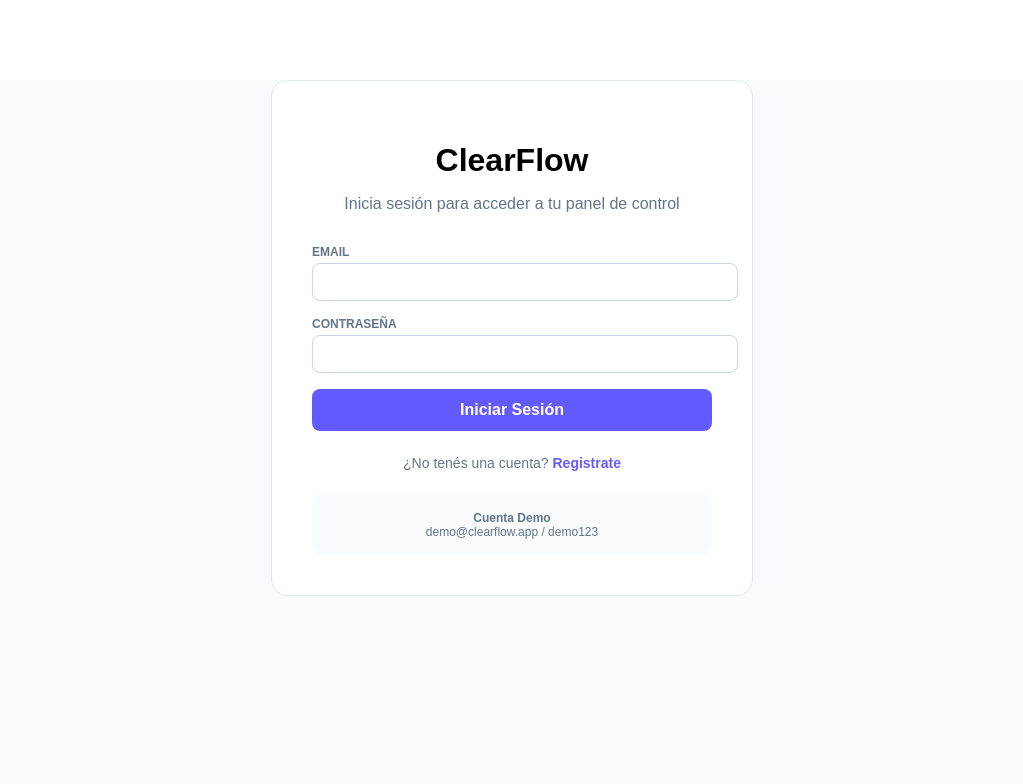
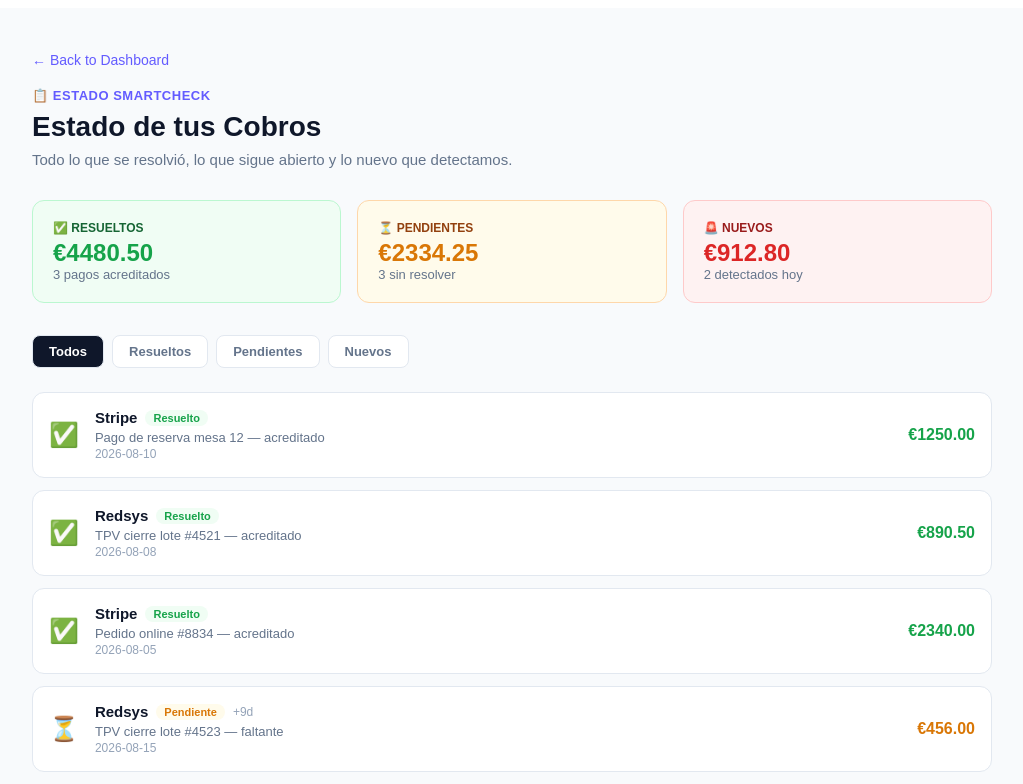
Before and after one commit to gerardobirkhofer-lab/clearflow-frontend, a React (Vite) app: page /reconciliation in a window 1280 px wide. Before the commit this address led to /login. Shown: the top 784 px of the page, without its empty margins (128-1151 px from the left). Built offline with nearby package versions, Linux system fonts and the light colour scheme.

Commit message:
feat: SmartCheckStatus continuo con Resueltos/Pendientes/Nuevos + datos demo

```diff
--- a/src/App.tsx
+++ b/src/App.tsx
@@ -19,7 +19,7 @@ import Login from './pages/Login';
 import TenantSelector from './pages/TenantSelector';
 import Reports from './pages/Reports';
 import MismatchTracker from './pages/MismatchTracker';
-import Reconciliation from './pages/Reconciliation';
+import SmartCheckStatus from './pages/SmartCheckStatus';
 import Pricing from './pages/Pricing';
 import DisputeTracker from './pages/DisputeTracker';
 import Communications from './pages/Communications';
@@ -91,7 +91,7 @@ function AppContent() {
           <Route path="/mismatch-tracker" element={<MismatchTracker />} />
           <Route path="/dispute-tracker" element={<DisputeTracker />} />
           <Route path="/communications" element={<Communications />} />
-          <Route path="/reconciliation" element={<Reconciliation />} />
+          <Route path="/reconciliation" element={<SmartCheckStatus />} />
           <Route path="/payment-check" element={<PaymentCheck />} />
           <Route path="/upload-center" element={<DocUploadCenter />} />
           <Route path="/reports" element={<Reports />} />
--- /dev/null
+++ b/src/pages/SmartCheckStatus.tsx
@@ -0,0 +1,158 @@
+import { useState } from 'react';
+import { useNavigate } from 'react-router-dom';
+import { useTranslation } from 'react-i18next';
+import BackButton from '../components/BackButton';
+
+interface DisputeItem {
+  id: string;
+  date: string;
+  provider: string;
+  amount: number;
+  status: 'resolved' | 'pending' | 'new';
+  daysOpen: number;
+  description: string;
+}
+
+const DEMO_DATA: DisputeItem[] = [
+  // Resueltos (éxito)
+  { id: 'R001', date: '2026-08-10', provider: 'Stripe', amount: 1250.00, status: 'resolved', daysOpen: 0, description: 'Pago de reserva mesa 12 — acreditado' },
+  { id: 'R002', date: '2026-08-08', provider: 'Redsys', amount: 890.50, status: 'resolved', daysOpen: 0, description: 'TPV cierre lote #4521 — acreditado' },
+  { id: 'R003', date: '2026-08-05', provider: 'Stripe', amount: 2340.00, status: 'resolved', daysOpen: 0, description: 'Pedido online #8834 — acreditado' },
+
+  // Pendientes (sin resolver)
+  { id: 'P001', date: '2026-08-15', provider: 'Redsys', amount: 456.00, status: 'pending', daysOpen: 9, description: 'TPV cierre lote #4523 — faltante' },
+  { id: 'P002', date: '2026-08-12', provider: 'Stripe', amount: 1200.00, status: 'pending', daysOpen: 12, description: 'Reserva evento privado — no llegó al banco' },
+  { id: 'P003', date: '2026-08-01', provider: 'Redsys', amount: 678.25, status: 'pending', daysOpen: 23, description: 'Cierre lote #4519 — discrepancia fee' },
+
+  // Nuevos (detectados en última carga)
+  { id: 'N001', date: '2026-08-22', provider: 'Stripe', amount: 567.80, status: 'new', daysOpen: 2, description: 'Cargo duplicado detectado — mesa 8' },
+  { id: 'N002', date: '2026-08-21', provider: 'Redsys', amount: 345.00, status: 'new', daysOpen: 3, description: 'Fee no informado — lote #4525' },
+];
+
+export default function SmartCheckStatus() {
+  const navigate = useNavigate();
+  const { t } = useTranslation();
+  const [filter, setFilter] = useState<'all' | 'resolved' | 'pending' | 'new'>('all');
+
+  const resolved = DEMO_DATA.filter(d => d.status === 'resolved');
+  const pending = DEMO_DATA.filter(d => d.status === 'pending');
+  const newItems = DEMO_DATA.filter(d => d.status === 'new');
+
+  const filtered = filter === 'all' ? DEMO_DATA : DEMO_DATA.filter(d => d.status === filter);
+
+  const totalResolved = resolved.reduce((acc, r) => acc + r.amount, 0);
+  const totalPending = pending.reduce((acc, p) => acc + p.amount, 0);
+  const totalNew = newItems.reduce((acc, n) => acc + n.amount, 0);
+
+  const statusConfig = {
+    resolved: { label: 'Resuelto', color: '#16a34a', bg: '#f0fdf4', icon: '✅' },
+    pending: { label: 'Pendiente', color: '#d97706', bg: '#fffbeb', icon: '⏳' },
+    new: { label: 'Nuevo', color: '#dc2626', bg: '#fef2f2', icon: '🚨' },
+  };
+
+  return (
+    <div style={{ maxWidth: 960, margin: '0 auto', padding: '40px 20px', fontFamily: 'sans-serif', color: '#0f172a' }}>
+      <BackButton />
+
+      {/* HEADER */}
+      <div style={{ marginBottom: 32 }}>
+        <div style={{ fontSize: 13, color: '#635bff', fontWeight: 600, textTransform: 'uppercase', marginBottom: 8, letterSpacing: 0.5 }}>
+          📋 Estado SmartCheck
+        </div>
+        <h1 style={{ margin: 0, fontSize: 28, fontWeight: 800 }}>Estado de tus Cobros</h1>
+        <p style={{ color: '#64748b', marginTop: 8, fontSize: 15 }}>
+          Todo lo que se resolvió, lo que sigue abierto y lo nuevo que detectamos.
+        </p>
+      </div>
+
+      {/* RESUMEN CARDS */}
+      <div style={{ display: 'grid', gridTemplateColumns: 'repeat(auto-fit, minmax(200px, 1fr))', gap: 16, marginBottom: 32 }}>
+        <div style={{ padding: 20, background: '#f0fdf4', borderRadius: 12, border: '1px solid #bbf7d0' }}>
+          <div style={{ fontSize: 12, color: '#166534', marginBottom: 4, fontWeight: 600 }}>✅ RESUELTOS</div>
+          <div style={{ fontSize: 24, fontWeight: 800, color: '#16a34a' }}>€{totalResolved.toFixed(2)}</div>
+          <div style={{ fontSize: 13, color: '#64748b' }}>{resolved.length} pagos acreditados</div>
+        </div>
+        <div style={{ padding: 20, background: '#fffbeb', borderRadius: 12, border: '1px solid #fed7aa' }}>
+          <div style={{ fontSize: 12, color: '#92400e', marginBottom: 4, fontWeight: 600 }}>⏳ PENDIENTES</div>
+          <div style={{ fontSize: 24, fontWeight: 800, color: '#d97706' }}>€{totalPending.toFixed(2)}</div>
+          <div style={{ fontSize: 13, color: '#64748b' }}>{pending.length} sin resolver</div>
+        </div>
+        <div style={{ padding: 20, background: '#fef2f2', borderRadius: 12, border: '1px solid #fecaca' }}>
+          <div style={{ fontSize: 12, color: '#991b1b', marginBottom: 4, fontWeight: 600 }}>🚨 NUEVOS</div>
+          <div style={{ fontSize: 24, fontWeight: 800, color: '#dc2626' }}>€{totalNew.toFixed(2)}</div>
+          <div style={{ fontSize: 13, color: '#64748b' }}>{newItems.length} detectados hoy</div>
+        </div>
+      </div>
+
+      {/* FILTERS */}
+      <div style={{ display: 'flex', gap: 8, marginBottom: 24, flexWrap: 'wrap' }}>
+        {(['all', 'resolved', 'pending', 'new'] as const).map(f => (
+          <button
+            key={f}
+            onClick={() => setFilter(f)}
+            style={{
+              padding: '8px 16px',
+              borderRadius: 8,
+              border: '1px solid #e2e8f0',
+              background: filter === f ? '#0f172a' : 'white',
+              color: filter === f ? 'white' : '#64748b',
+              fontSize: 13,
+              fontWeight: 600,
+              cursor: 'pointer',
+            }}
+          >
+            {f === 'all' ? 'Todos' : f === 'resolved' ? 'Resueltos' : f === 'pending' ? 'Pendientes' : 'Nuevos'}
+          </button>
+        ))}
+      </div>
+
+      {/* LISTA */}
+      <div style={{ display: 'grid', gap: 12 }}>
+        {filtered.map(item => {
+          const cfg = statusConfig[item.status];
+          return (
+            <div key={item.id} style={{
+              padding: 16,
+              borderRadius: 12,
+              background: 'white',
+              border: '1px solid #e2e8f0',
+              display: 'flex',
+              alignItems: 'center',
+              gap: 16,
+            }}>
+              <div style={{ fontSize: 24 }}>{cfg.icon}</div>
+              <div style={{ flex: 1 }}>
+                <div style={{ display: 'flex', alignItems: 'center', gap: 8, marginBottom: 4 }}>
+                  <span style={{ fontWeight: 700, fontSize: 15 }}>{item.provider}</span>
+                  <span style={{
+                    padding: '2px 8px',
+                    borderRadius: 10,
+                    fontSize: 11,
+                    fontWeight: 600,
+                    background: cfg.bg,
+                    color: cfg.color,
+                  }}>{cfg.label}</span>
+                  {item.daysOpen > 0 && (
+                    <span style={{ fontSize: 12, color: '#94a3b8' }}>+{item.daysOpen}d</span>
+                  )}
+                </div>
+                <div style={{ fontSize: 13, color: '#64748b' }}>{item.description}</div>
+                <div style={{ fontSize: 12, color: '#94a3b8', marginTop: 2 }}>{item.date}</div>
+              </div>
+              <div style={{ fontWeight: 700, fontSize: 16, color: cfg.color }}>
+                €{item.amount.toFixed(2)}
+              </div>
+            </div>
+          );
+        })}
+      </div>
+
+      {filtered.length === 0 && (
+        <div style={{ textAlign: 'center', padding: 60, color: '#94a3b8' }}>
+          <div style={{ fontSize: 48, marginBottom: 16 }}>📭</div>
+          <p>No hay items en esta categoría.</p>
+        </div>
+      )}
+    </div>
+  );
+}
```
